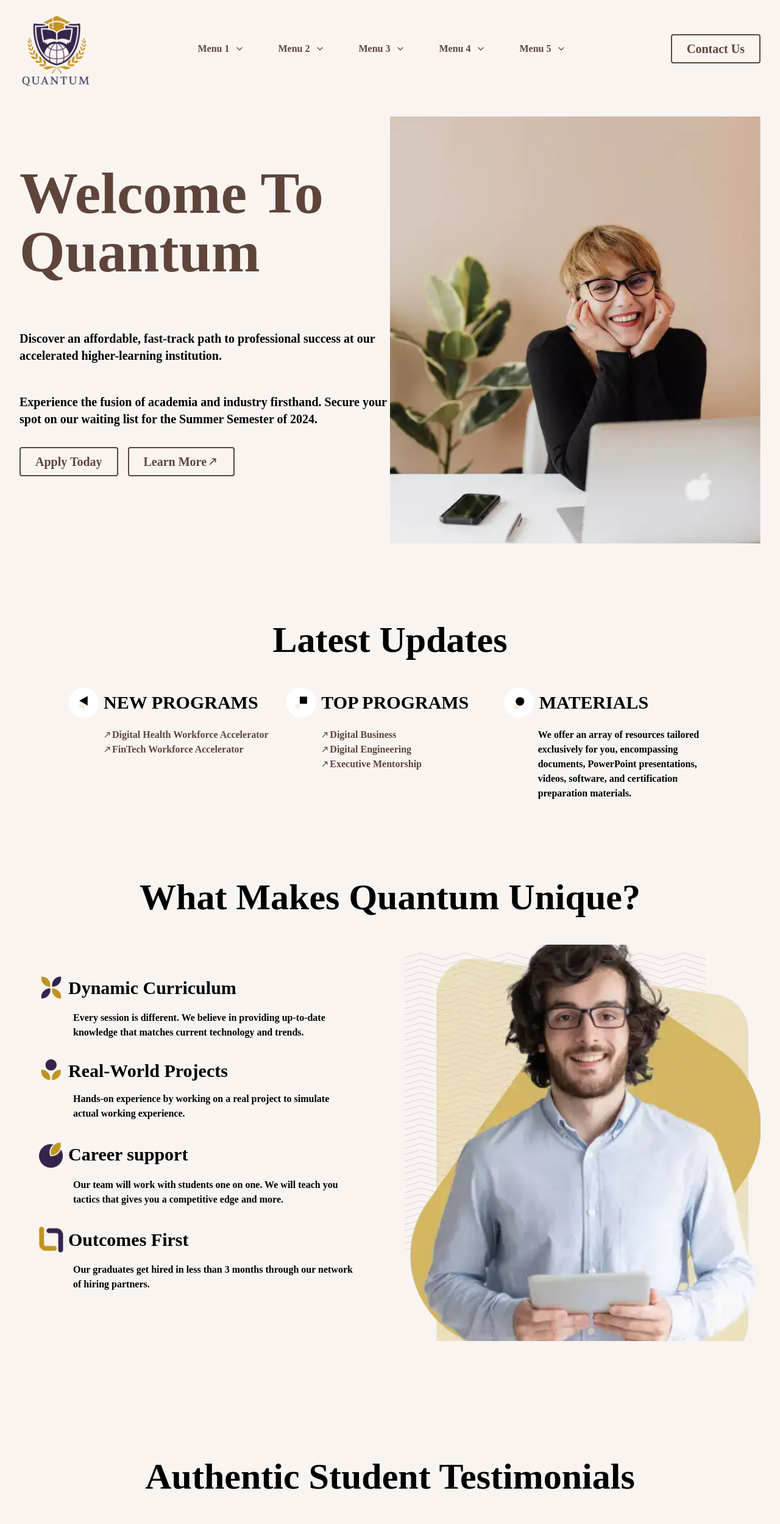
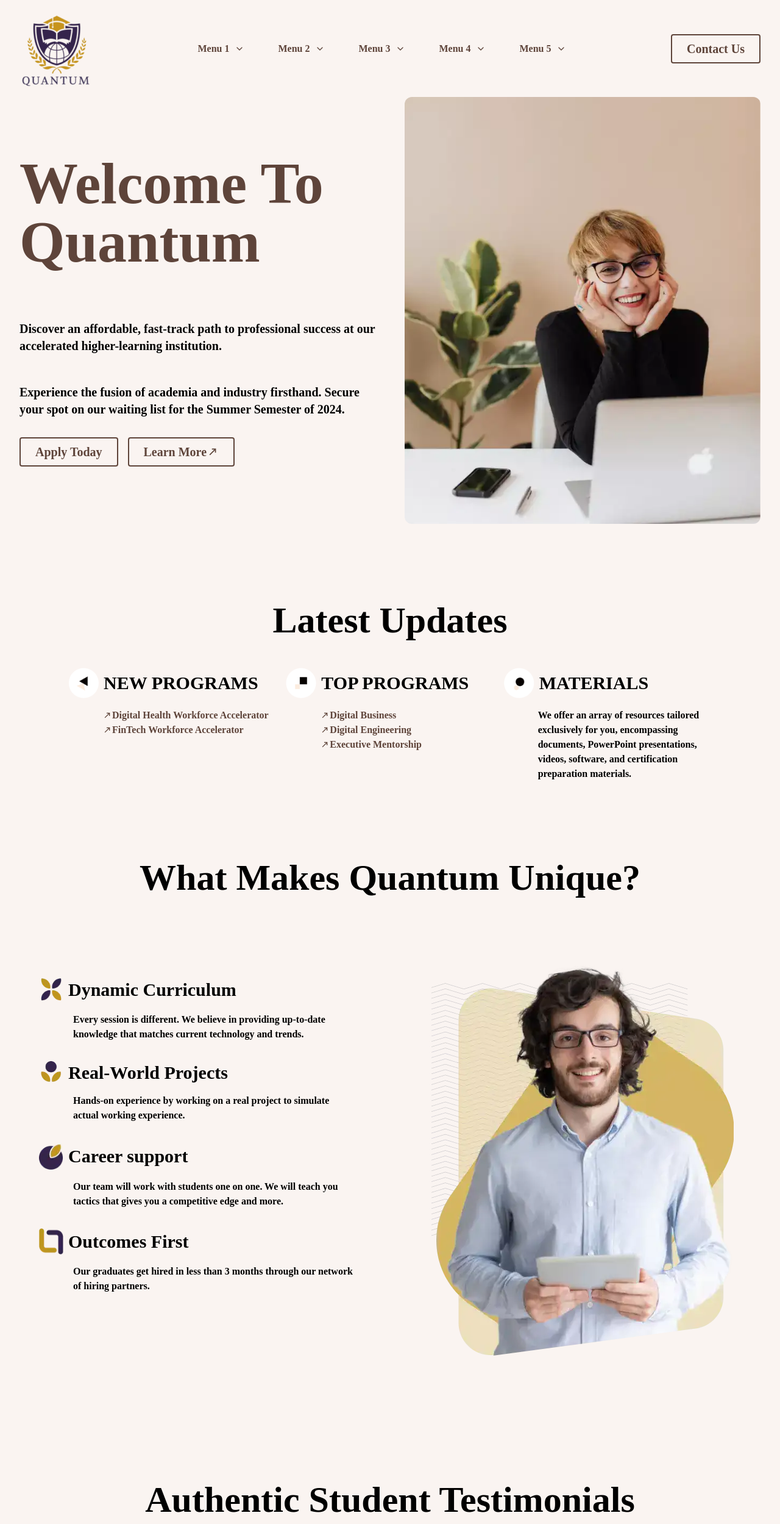
Before and after one commit to shejanNizam/quantum-education, a Next.js app: page / in a window 1280 px wide. Shown: the top 2499 px of the page at 61% size. Built offline with nearby package versions, Linux system fonts and the light colour scheme.

Commit message:
updated banner

```diff
--- a/src/components/Home/Banner.js
+++ b/src/components/Home/Banner.js
@@ -5,8 +5,8 @@ import BANNER_ING from "../../assets/banner_img/image_2.webp";
 export default function Banner() {
   return (
     <>
-      <div className="container flex flex-col-reverse lg:flex-row lg:items-center">
-        <div className="flex-1">
+      <div className="container grid grid-cols-1 md:grid-cols-2 lg:grid-cols-2 justify-center items-center gap-12">
+        <div className="">
           <h1 className="text-8xl text-primary font-bold mt-8 mb-20">
             Welcome To Quantum
           </h1>
@@ -26,12 +26,11 @@ export default function Banner() {
           </div>
         </div>
 
-        <div className="flex-1 lg:relative mt-8  ">
+        <div className="">
           <Image
             src={BANNER_ING}
             alt="banner_img"
-            className="w-full h-full lg:h-[700px] object-cover"
-            sizes="100vw"
+            className="w-full h-full lg:h-[700px] rounded-xl object-cover"
           />
         </div>
       </div>
--- a/src/components/Home/QuantumUnique.js
+++ b/src/components/Home/QuantumUnique.js
@@ -3,7 +3,7 @@ import logo1 from "../../assets/unique/unique_icon_1.webp";
 import logo2 from "../../assets/unique/unique_icon_2.webp";
 import logo3 from "../../assets/unique/unique_icon_3.webp";
 import logo4 from "../../assets/unique/unique_icon_4.webp";
-import UPDATE_IMG from "../../assets/unique/unique_image.webp";
+import UNIQUE_IMG from "../../assets/unique/unique_image.webp";
 
 export default function QuantumUnique() {
   return (
@@ -13,7 +13,7 @@ export default function QuantumUnique() {
           {" "}
           What Makes Quantum Unique?{" "}
         </h2>
-        <div className="grid grid-cols-1 md:grid-cols-2 lg:grid-cols-2 gap-12 items-center">
+        <div className="grid grid-cols-1 md:grid-cols-2 lg:grid-cols-2 justify-center items-center gap-12">
           <div className="p-8">
             <div className="mb-8">
               <h3 className="text-3xl font-bold flex items-center gap-2 mb-4">
@@ -64,12 +64,9 @@ export default function QuantumUnique() {
               </ul>
             </div>
           </div>
-          <Image
-            src={UPDATE_IMG}
-            alt="UPDATE_IMG"
-            className="w-full h-full lg:h-[650px] object-cover"
-            sizes="100vw"
-          />
+          <div className=" w-full ">
+            <Image src={UNIQUE_IMG} alt="UNIQUE_IMG" className="mx-auto" />
+          </div>
         </div>
       </div>
     </>
```
